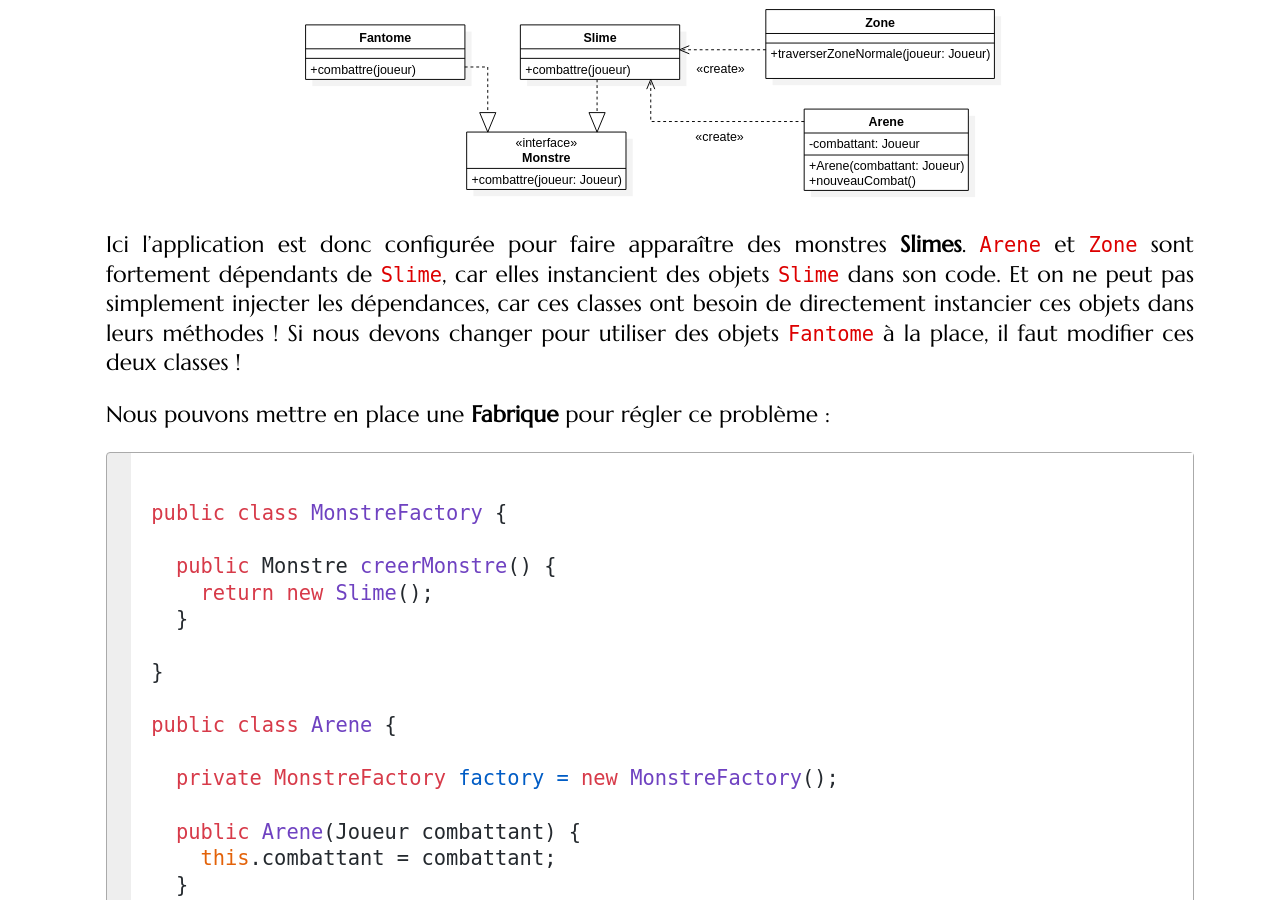
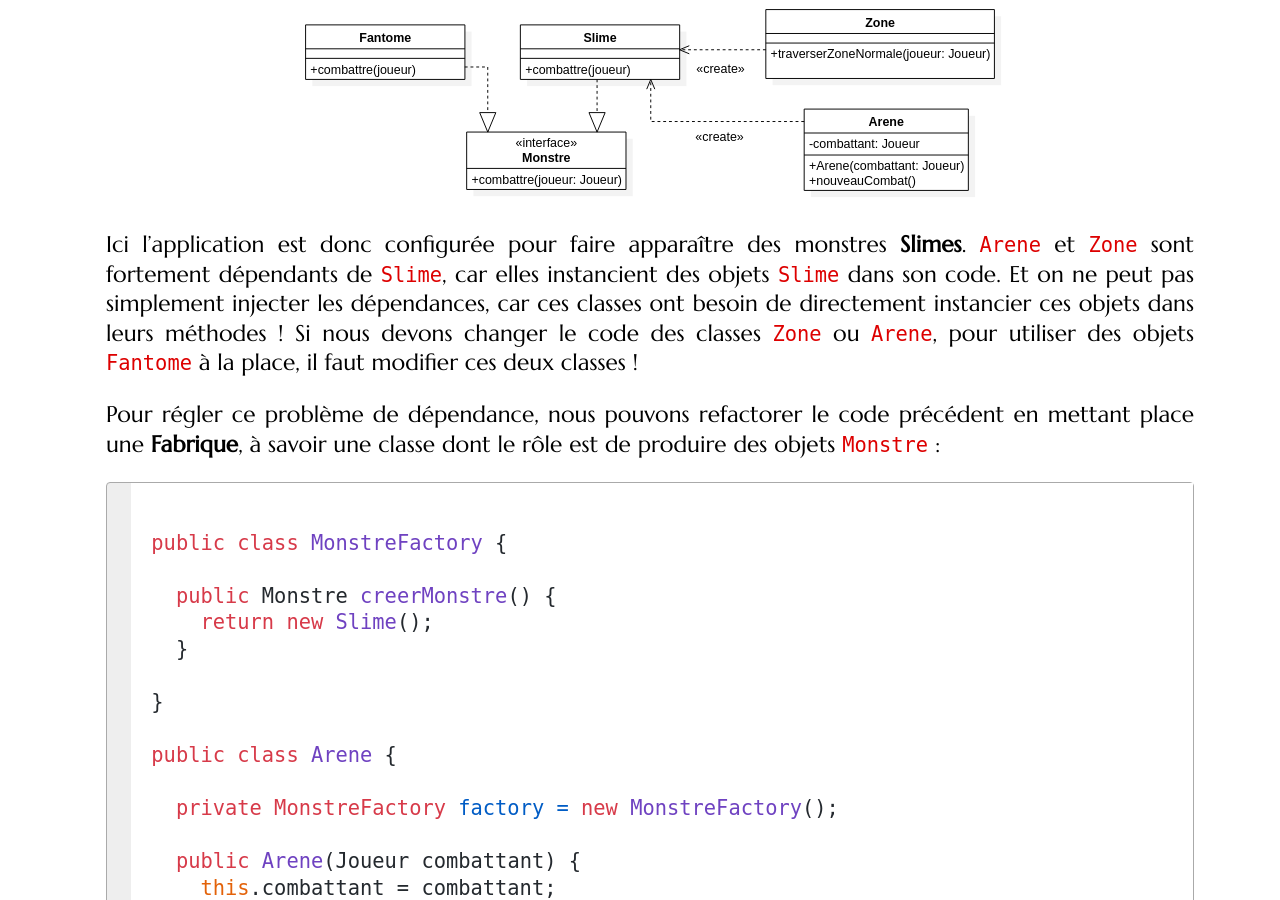
Before and after one commit to mgasquet/R304-QualiteDeveloppement, a Jekyll site: the page built from tutorials/tutorial4.md, in a window 1280 px wide and 900 px high, scrolled down 33075 px. Built offline with Jekyll 4.4.1, drawn with Linux system fonts in a browser that asks for light colours; some web fonts are replaced; some of the changed text lies outside the part shown.

Commit message:
précision explications Fabrique simple

````diff
--- a/tutorials/tutorial4.md
+++ b/tutorials/tutorial4.md
@@ -975,9 +975,9 @@ public class Zone {
 ![Fabrique 1]({{site.baseurl}}/assets/TP4/Fabrique1.svg){: width="65%" }
 </div>
 
-Ici l'application est donc configurée pour faire apparaître des monstres **Slimes**. `Arene` et `Zone` sont fortement dépendants de `Slime`, car elles instancient des objets `Slime` dans son code. Et on ne peut pas simplement injecter les dépendances, car ces classes ont besoin de directement instancier ces objets dans leurs méthodes ! Si nous devons changer pour utiliser des objets `Fantome` à la place, il faut modifier ces deux classes !
-
-Nous pouvons mettre en place une **Fabrique** pour régler ce problème :
+Ici l'application est donc configurée pour faire apparaître des monstres **Slimes**. `Arene` et `Zone` sont fortement dépendants de `Slime`, car elles instancient des objets `Slime` dans son code. Et on ne peut pas simplement injecter les dépendances, car ces classes ont besoin de directement instancier ces objets dans leurs méthodes ! Si nous devons changer le code des classes `Zone` ou `Arene`, pour utiliser des objets `Fantome` à la place, il faut modifier ces deux classes !
+
+Pour régler ce problème de dépendance, nous pouvons refactorer le code précédent en mettant place une **Fabrique**, à savoir une classe dont le rôle est de produire des objets `Monstre` :
 
 ```java
 
@@ -1123,7 +1123,7 @@ Il existe différents types de cafés :
 
 Chaque café peut être composé d'un type de graine (arabica ou robusta) et le sucre versé dans le café appartient à une marque spécifique. Les types de graines peuvent venir de pays différents.
 
-Pour l'instant, nos graines arabica viendront du brésil, les graines robusta d'Asie et la marque de sucre utilisée est Daddy.
+Pour l'instant, nos graines arabica viendront du Brésil, les graines robusta d'Asie et la marque de sucre utilisée est Daddy.
 
 Une fois l'instance d'un Café créé, il doit ensuite être **préparé** (c'est à ce moment qu'on initialisera les ingrédients utilisés).
 
````
